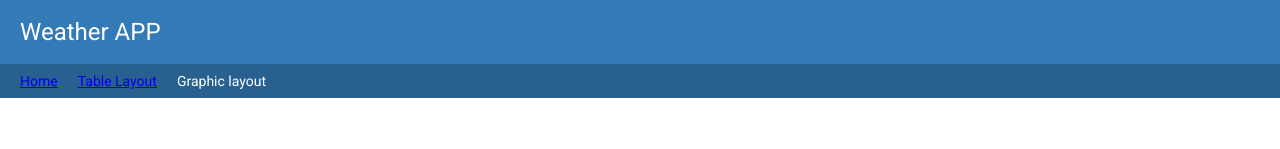
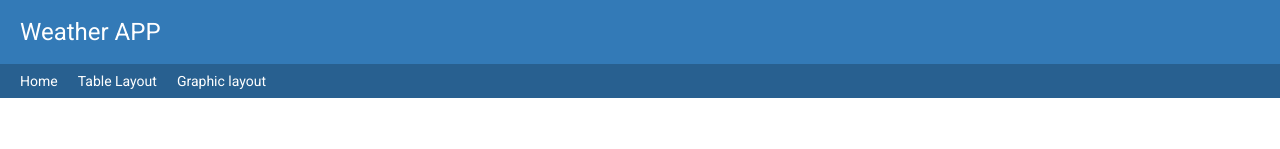
Before and after one commit to OlegFirst/Wheather, a React (Create React App) app: page / in a window 1280 px wide. Shown: the top 149 px of the page. Built offline with nearby package versions, Linux system fonts and the light colour scheme.

Commit message:
Router fixed

```diff
--- a/src/assets/components/App.js
+++ b/src/assets/components/App.js
@@ -17,7 +17,7 @@ class App extends React.Component {
 			<Router>
 				<div className="application">
 					<header className="application__header">
-						Weather APP
+						<Link to="/">Weather APP</Link>
 					</header>
 					<nav className="application__nav nav">
 						<ul className="nav__items">
@@ -27,7 +27,9 @@ class App extends React.Component {
 							<li className="nav__item">
 								<Link to="/table-layout">Table Layout</Link>
 							</li>
-							<li className="nav__item">Graphic layout</li>
+							<li className="nav__item">
+								<Link to="/graphic-layout">Graphic layout</Link>
+							</li>
 						</ul>
 					</nav>
 					<section className="application__container">
--- a/src/assets/scss/_style.scss
+++ b/src/assets/scss/_style.scss
@@ -6,14 +6,18 @@
 
 	&__header {
 		background-color: $header-color;
-		color: $header-text-color;
+		//color: $header-text-color;
 		padding: 20px;
 		font-size: 24px;
+
+		&>a {
+			color: $header-text-color !important;
+			text-decoration: none;
+		}
 	}
 
 	.nav {
 		background-color: $navigation-color;
-		color: $navigation-text-color;
 		width: 100%;
 		box-sizing: border-box;
 		padding: 10px 0px 10px 20px;
@@ -29,6 +33,11 @@
 
 			&:first-child {
 				margin-left: 0px;
+			}
+
+			&>a {
+				color: $navigation-text-color !important;
+				text-decoration: none;
 			}
 		}
 	}
```
